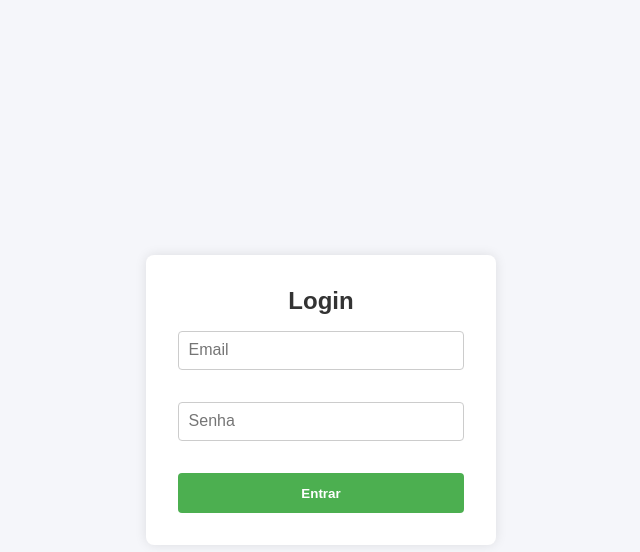
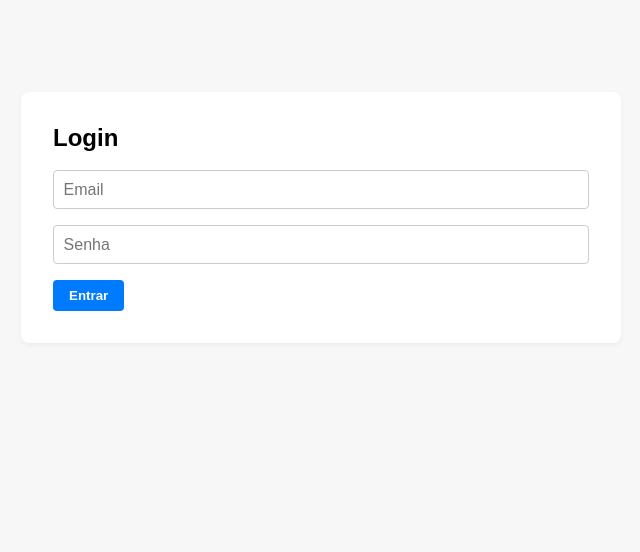
Before and after one commit to Kelder-dasilva/vendergas-desafio, a React (Vite) app in the folder frontend/: page / in a window 1280 px wide. Shown: the top 552 px of the page, without its empty margins (319-959 px from the left). Built offline with nearby package versions, Linux system fonts and the light colour scheme.

Commit message:
style: aplica estilo unificado de listagem (.card-item) para todas as páginas

```diff
--- a/frontend/package.json
+++ b/frontend/package.json
@@ -10,8 +10,12 @@
     "preview": "vite preview"
   },
   "dependencies": {
+    "axios": "^1.10.0",
+    "jwt-decode": "^4.0.0",
+    "lucide-react": "^0.525.0",
     "react": "^19.1.0",
-    "react-dom": "^19.1.0"
+    "react-dom": "^19.1.0",
+    "react-router-dom": "^7.7.0"
   },
   "devDependencies": {
     "@eslint/js": "^9.30.1",
--- a/frontend/src/main.jsx
+++ b/frontend/src/main.jsx
@@ -1,7 +1,7 @@
 import React from 'react';
 import ReactDOM from 'react-dom/client';
 import App from './App.jsx';
-import './styles/global.css'; // 👈 aqui
+import './styles/global.css';
 
 ReactDOM.createRoot(document.getElementById('root')).render(
   <React.StrictMode>
--- a/frontend/src/pages/Clientes.jsx
+++ b/frontend/src/pages/Clientes.jsx
@@ -93,8 +93,8 @@ export default function Clientes() {
     );
 
     return (
-        <div style={{ display: 'flex', gap: '2rem', alignItems: 'flex-start' }}>
-            <form onSubmit={handleSubmit} style={{ width: '320px' }}>
+        <div className="page">
+            <form onSubmit={handleSubmit} className="form-box">
                 <h2>{editId ? 'Editar Cliente' : 'Cadastrar Cliente'}</h2>
                 {error && <p style={{ color: 'red' }}>{error}</p>}
                 <input
@@ -133,7 +133,7 @@ export default function Clientes() {
                 )}
             </form>
 
-            <div style={{ flex: 1 }}>
+            <div className="list">
                 <h2>Clientes Cadastrados</h2>
                 <input
                     placeholder="Filtrar por nome ou documento"
@@ -143,19 +143,16 @@ export default function Clientes() {
                 />
                 <ul style={{ listStyle: 'none', padding: 0 }}>
                     {clientesFiltrados.map((cliente) => (
-                        <li key={cliente._id} style={{
-                            background: '#f1f1f1',
-                            marginBottom: '1rem',
-                            padding: '1rem',
-                            borderRadius: '6px'
-                        }}>
+                        <div className="card">
+                            <li key={cliente._id} >
                                 <strong>{cliente.nome}</strong><br />
                                 Documento: {cliente.documento}<br />
                                 Telefone: {cliente.telefone}<br />
-                            Endereço: {cliente.endereco}<br />
+                                Endereço: {cliente.endereco}<br /><br />
                                 <button onClick={() => handleEdit(cliente)}>Editar</button>{' '}
                                 <button onClick={() => handleDelete(cliente._id)}>Excluir</button>
                             </li>
+                        </div>
                     ))}
                 </ul>
             </div>
--- a/frontend/src/pages/Empresas.jsx
+++ b/frontend/src/pages/Empresas.jsx
@@ -106,8 +106,8 @@ export default function Empresas() {
     );
 
     return (
-        <div style={{ display: 'flex', gap: '2rem', alignItems: 'flex-start' }}>
-            <form onSubmit={handleSubmit} style={{ width: '320px' }}>
+        <div className="page">
+            <form onSubmit={handleSubmit} className="form-box">
                 <h2>{editId ? 'Editar Empresa' : 'Cadastrar Empresa'}</h2>
                 {error && <p style={{ color: 'red' }}>{error}</p>}
                 <input
@@ -160,7 +160,7 @@ export default function Empresas() {
                 )}
             </form>
 
-            <div style={{ flex: 1 }}>
+            <div className="list">
                 <h2>Empresas Cadastradas</h2>
                 <input
                     placeholder="Filtrar por nome ou CNPJ"
@@ -171,23 +171,19 @@ export default function Empresas() {
 
                 <ul style={{ listStyle: 'none', padding: 0 }}>
                     {empresasFiltradas.map((empresa) => (
-                        <li
-                            key={empresa._id}
-                            style={{
-                                background: '#f1f1f1',
-                                marginBottom: '1rem',
-                                padding: '1rem',
-                                borderRadius: '6px'
-                            }}
-                        >
+                        <div className="card">
+                            <li key={empresa._id}>
                                 <strong>{empresa.nomeFantasia}</strong><br />
                                 Razão Social: {empresa.razaoSocial}<br />
                                 CNPJ: {empresa.cnpj}<br />
                                 CEP: {empresa.cep}<br />
-                            Endereço: {empresa.endereco}<br />
+                                Endereço: {empresa.endereco}
+                                <br />
+                                <br />
                                 <button onClick={() => handleEdit(empresa)}>Editar</button>{' '}
                                 <button onClick={() => handleDelete(empresa._id)}>Excluir</button>
                             </li>
+                        </div>
                     ))}
                 </ul>
             </div>
--- a/frontend/src/pages/Login.jsx
+++ b/frontend/src/pages/Login.jsx
@@ -23,11 +23,14 @@ export default function Login() {
     };
 
     return (
-        <form onSubmit={handleSubmit}>
-            <h2>Login</h2>
-            <input name="email" placeholder="Email" onChange={handleChange} />
-            <input name="password" type="password" placeholder="Senha" onChange={handleChange} />
-            <button type="submit">Entrar</button>
-        </form>
+        <div className="page">
+            <form onSubmit={handleSubmit} className="form-box">
+                <h2>Login</h2>
+                <br />
+                <input name="email" placeholder="Email" onChange={handleChange} />
+                <input name="password" type="password" placeholder="Senha" onChange={handleChange} />
+                <button type="submit">Entrar</button>
+            </form>
+        </div>
     );
 }
--- a/frontend/src/pages/Produtos.jsx
+++ b/frontend/src/pages/Produtos.jsx
@@ -86,8 +86,8 @@ export default function Produtos() {
     );
 
     return (
-        <div style={{ display: 'flex', gap: '2rem', alignItems: 'flex-start' }}>
-            <form onSubmit={handleSubmit} style={{ width: '320px' }}>
+        <div className="page">
+            <form onSubmit={handleSubmit} className="form-box">
                 <h2>{editId ? 'Editar Produto' : 'Cadastrar Produto'}</h2>
                 {error && <p style={{ color: 'red' }}>{error}</p>}
                 <input
@@ -132,7 +132,7 @@ export default function Produtos() {
                 )}
             </form>
 
-            <div style={{ flex: 1 }}>
+            <div className="list">
                 <h2>Produtos Cadastrados</h2>
                 <input
                     placeholder="Filtrar por nome ou código"
@@ -142,20 +142,17 @@ export default function Produtos() {
                 />
                 <ul style={{ listStyle: 'none', padding: 0 }}>
                     {produtosFiltrados.map((produto) => (
-                        <li key={produto._id} style={{
-                            background: '#f1f1f1',
-                            marginBottom: '1rem',
-                            padding: '1rem',
-                            borderRadius: '6px'
-                        }}>
+                        <div className="card">
+                            <li key={produto._id}>
                                 <strong>{produto.nome}</strong><br />
                                 Código: {produto.codigo}<br />
                                 Descrição: {produto.descricao}<br />
                                 Preço: R$ {produto.preco.toFixed(2).replace('.', ',')}<br />
-                            Empresa: {empresas.find(e => e._id === produto.empresaId)?.nomeFantasia || 'N/A'}<br />
+                                Empresa: {empresas.find(e => e._id === produto.empresaId)?.nomeFantasia || 'N/A'}<br /><br />
                                 <button onClick={() => handleEdit(produto)}>Editar</button>{' '}
                                 <button onClick={() => handleDelete(produto._id)}>Excluir</button>
                             </li>
+                        </div>
                     ))}
                 </ul>
             </div>
--- a/frontend/src/styles/global.css
+++ b/frontend/src/styles/global.css
@@ -1,71 +1,112 @@
-/* Reset básico */
+/* Reset e layout base */
 * {
   margin: 0;
   padding: 0;
   box-sizing: border-box;
 }
 
-  body {
+body,
+html,
+#root {
+  height: 100%;
   font-family: Arial, sans-serif;
-    background-color: #f5f6fa;
-    color: #333;
-    display: flex;
-    justify-content: center;
-    align-items: center;
-    height: 100vh;
+  background-color: #f7f7f7;
+  padding-top: 20px;
 }
 
-  /* Estilo de formulários */
-  form {
-    background-color: #fff;
+.page {
+  display: flex;
+  flex-direction: row;
+  justify-content: center;
   padding: 2rem;
-    border-radius: 8px;
-    box-shadow: 0 0 12px rgba(0, 0, 0, 0.1);
-    width: 350px;
-    display: flex;
-    flex-direction: column;
-    gap: 1rem;
+  gap: 2rem;
 }
 
-  /* input {
-    padding: 0.8rem;
-    border: 1px solid #ccc;
+.form-box,
+.card-box {
+  background-color: white;
+  border-radius: 8px;
+  padding: 2rem;
+  width: 100%;
+  max-width: 600px;
+  box-shadow: 0 2px 5px rgba(0, 0, 0, 0.05);
+}
+
+.list {
+  width: 100%;
+  max-width: 600px;
+}
+
+.card-item {
+  list-style: none;
+  background: #f1f1f1;
+  padding: 1rem;
+  margin-bottom: 1rem;
+  border-radius: 6px;
+  box-shadow: 0 1px 4px rgba(0,0,0,0.05);
+  transition: background 0.2s;
+  font-size: 0.95rem;
+}
+
+.card-item:hover {
+  background: #eaeaea;
+}
+
+.card-item button {
+  margin-top: 0.5rem;
+  margin-right: 0.5rem;
+  background-color: #007bff;
+  color: white;
+  border: none;
+  padding: 0.4rem 0.8rem;
   border-radius: 4px;
-  } */
+  cursor: pointer;
+  font-size: 0.85rem;
+}
 
-  input, textarea, select {
+.card-item button:hover {
+  background-color: #0056b3;
+}
+
+input,
+select,
+textarea {
   width: 100%;
   padding: 0.6rem;
   margin-bottom: 1rem;
   border: 1px solid #ccc;
   border-radius: 4px;
   font-size: 1rem;
-    font-family: inherit;
   background-color: white;
-    box-sizing: border-box;
-    transition: border-color 0.2s;
-  }
-
-  input:focus, textarea:focus, select:focus {
-    outline: none;
-    border-color: #007bff;
 }
 
 button {
-    padding: 0.8rem;
-    background-color: #4caf50;
+  padding: 0.5rem 1rem;
+  background-color: #007bff;
   color: white;
+  font-weight: bold;
   border: none;
   border-radius: 4px;
   cursor: pointer;
-    font-weight: bold;
-    transition: background-color 0.2s ease;
+  margin-right: 0.5rem;
 }
 
 button:hover {
-    background-color: #45a049;
+  background-color: #0056b3;
 }
 
-  h2 {
-    text-align: center;
+.card {
+  background: #eee;
+  padding: 1rem;
+  border-radius: 6px;
+  margin-bottom: 1rem;
 }
+
+@media (max-width: 768px) {
+
+  .form-box,
+  .list,
+  .card-box {
+    width: 90%;
+  }
+}
```
Also changed, not shown: frontend/src/pages/Pedidos.jsx (+11 -9 lines), 1 other file (tests, documents, lock files or other folders). Lines whose indentation alone changed are shown as unchanged.
